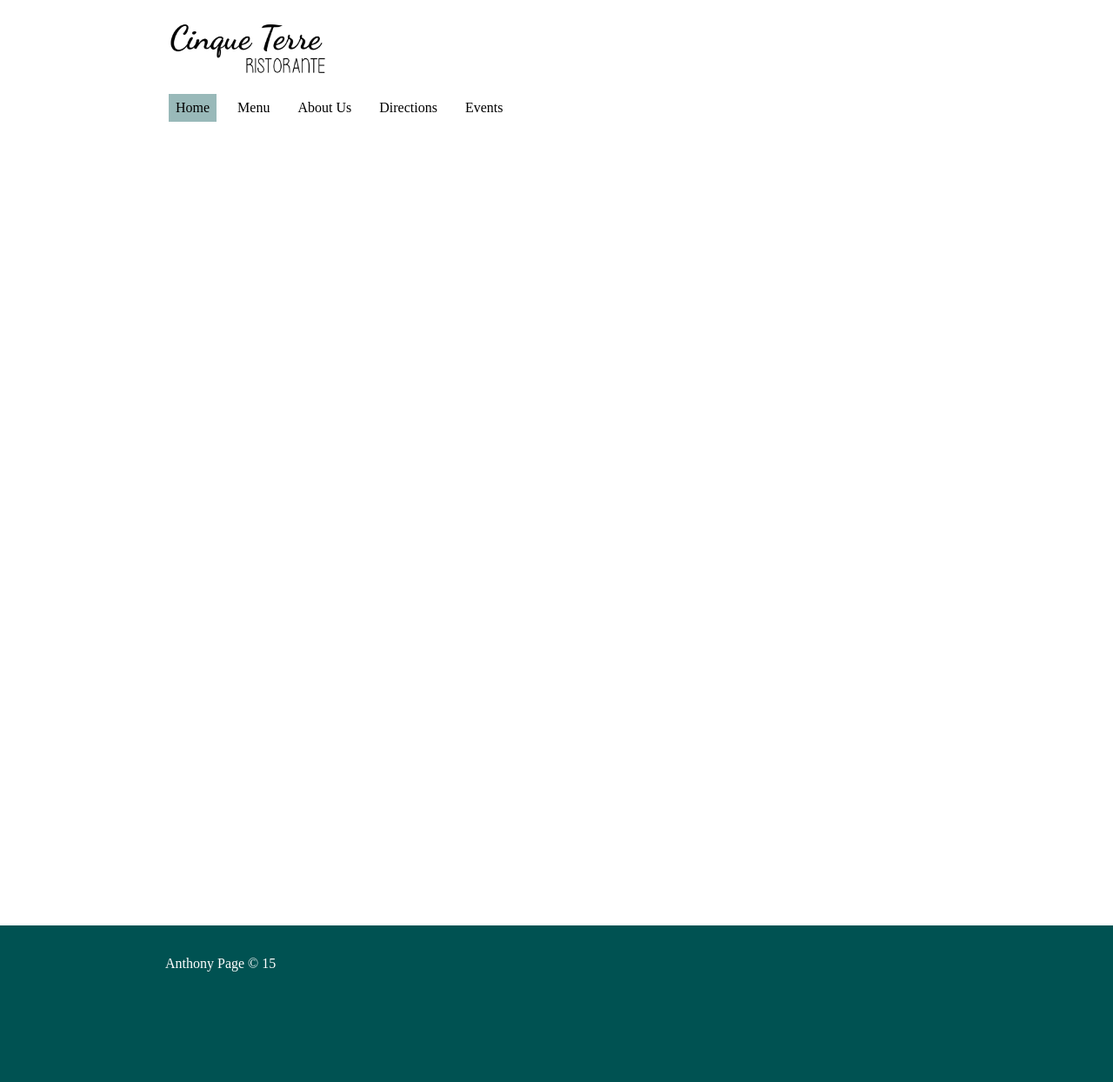
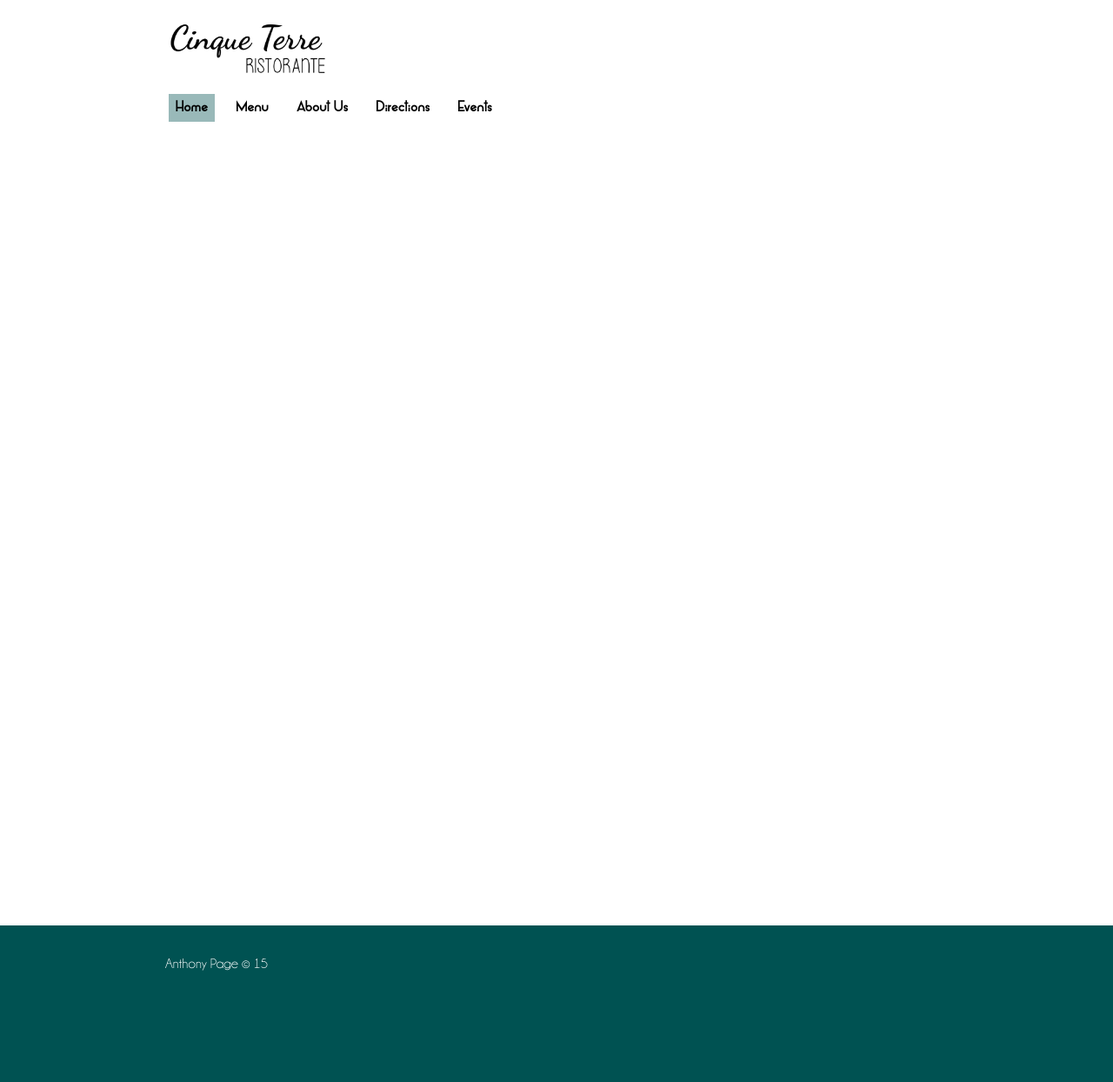
Before and after one commit to cinqueterreli/cinqueterre.github.io, a Jekyll site: the page built from 00index.html, in a window 1280 px wide. Shown: the whole page at 87% size. Built offline with Jekyll 4.4.1, drawn with Linux system fonts in a browser that asks for light colours; some web fonts are replaced.

Commit message:
fixed font links?

```diff
--- a/css/main.css
+++ b/css/main.css
@@ -6,17 +6,17 @@
 
 @font-face {
 	font-family: scriptHead;
-	src: url(fonts/dancingscript.ttf);
+	src: url(/fonts/dancingscript.ttf);
 }
 
 @font-face {
 	font-family: bodyText;
-	src: url(fonts/champagne&limousines.ttf);
+	src: url(/fonts/champagne&limousines.ttf);
 }
 
 @font-face {
 	font-family: navText;
-	src: url(fonts/alpacascarlett.ttf);
+	src: url(/fonts/alpacascarlett.ttf);
 }
 
 html {
```
